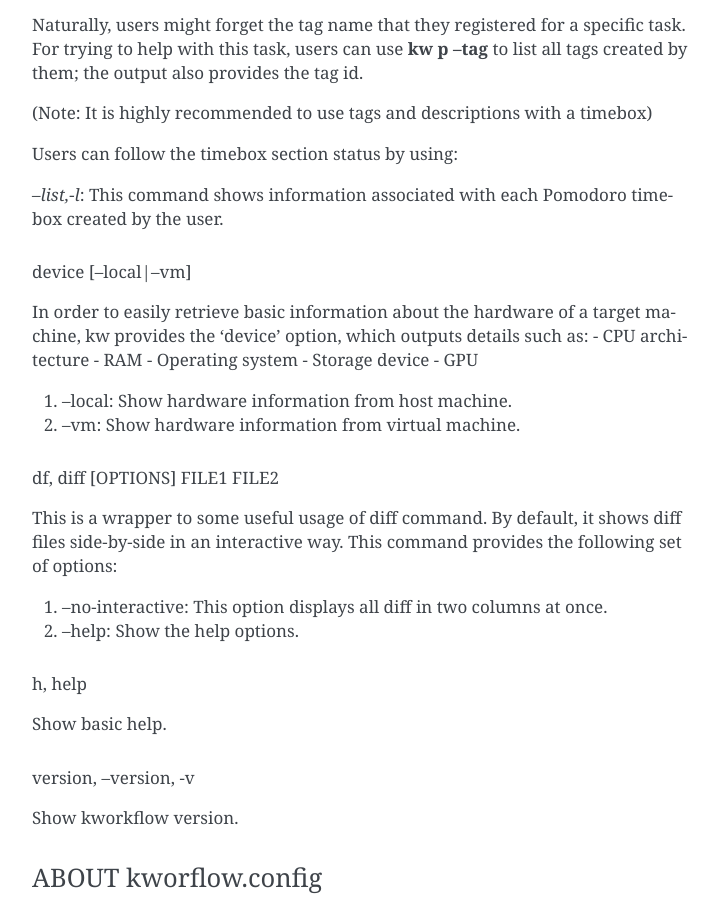
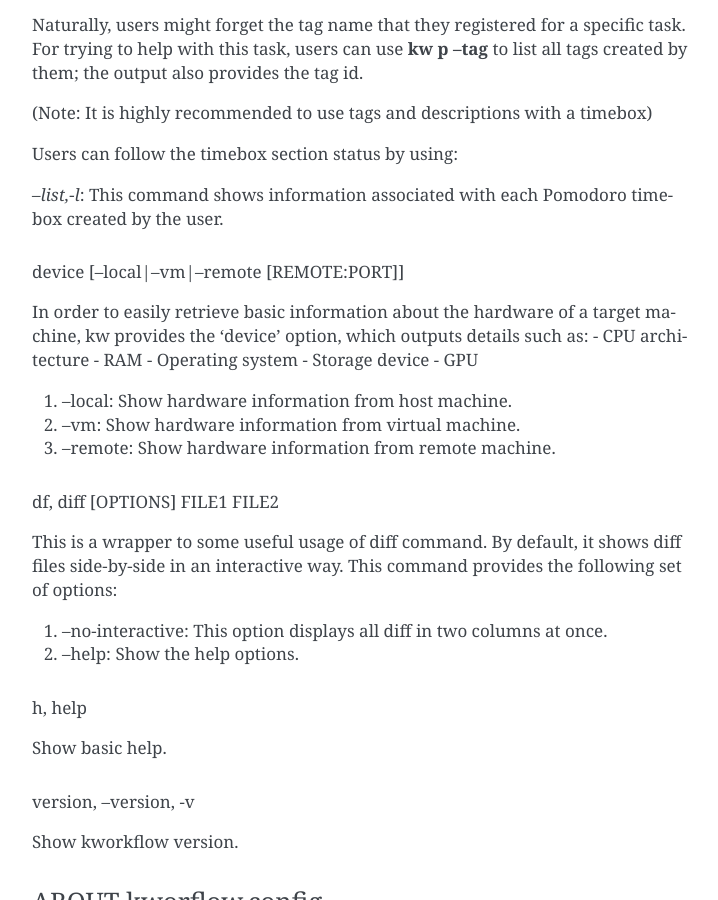
Before and after one commit to kworkflow/kworkflow, a Sphinx documentation site: the page built from documentation/man/kw.rst, in a window 1280 px wide and 900 px high, scrolled down 8191 px. Shown: the whole window, without its empty margins (388-1106 px from the left). Built offline with Sphinx 7.4.7, drawn with Linux system fonts in a browser that asks for light colours; some of the changed text lies outside the part shown.

Commit message:
src: device_info: add remote option
This adds the '--remote' option to kw device, which allows to get
hardware information from remote machines.

Signed-off-by: Magali Lemes <magalilemes00@gmail.com>

```diff
--- a/documentation/man/kw.rst
+++ b/documentation/man/kw.rst
@@ -384,8 +384,8 @@
 *--list,-l*: This command shows information associated with each Pomodoro
 timebox created by the user.
 
-device [--local|--vm]
-~~~~~~~~~~~~~~~~~~~~~
+device [--local|--vm|--remote [REMOTE:PORT]]
+~~~~~~~~~~~~~~~~~~~~~~~~~~~~~~~~~~~~~~~~~~~~
 In order to easily retrieve basic information about the hardware of a target
 machine, kw provides the 'device' option, which outputs details such as:
 - CPU architecture
@@ -396,6 +396,7 @@
 
 1. --local: Show hardware information from host machine.
 2. --vm: Show hardware information from virtual machine.
+3. --remote: Show hardware information from remote machine.
 
 df, diff [OPTIONS] FILE1 FILE2
 ~~~~~~~~~~~~~~~~~~~~~~~~~~~~~~
```
Also changed, not shown: 2 other files.
